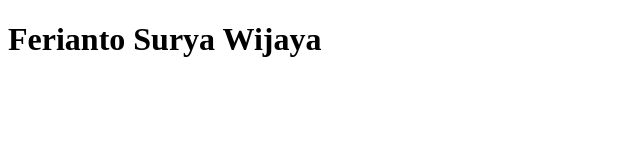
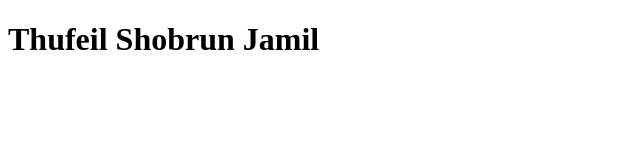
Before and after one commit to thufel/dibimbing-asg18-b9, a plain HTML site: page index.html in a window 1280 px wide. Shown: the whole page, without its empty margins (0-640 px from the left). Drawn offline with Linux system fonts and the light colour scheme.

Commit message:
Update index.html

```diff
--- a/index.html
+++ b/index.html
@@ -7,6 +7,6 @@
     <title>Assignment Dibimbing day 18 Batch 9</title>
 </head>
 <body>
-    <h1>Ferianto Surya Wijaya</h1>
+    <h1>Thufeil Shobrun Jamil</h1>
 </body>
 </html>
```
